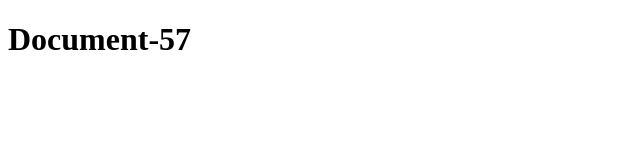
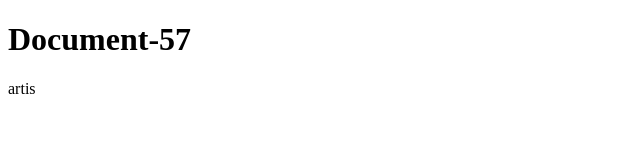
Before and after one commit to SaveliyPletenev/Git-1, a plain HTML site: page index.html in a window 1280 px wide. Shown: the full height of the page, 0-640 px from the left. Drawn offline with Linux system fonts and the light colour scheme.

Commit message:
changing

```diff
--- a/index.html
+++ b/index.html
@@ -7,5 +7,6 @@
 </head>
 <body>
    <h1>Document-57</h1>
+   <a src = "#">artis</a>
 </body>
 </html>
```
